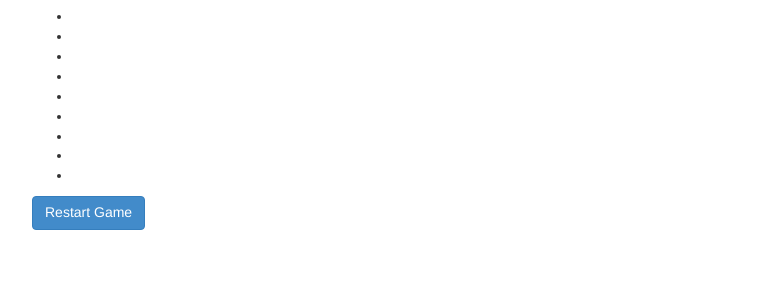
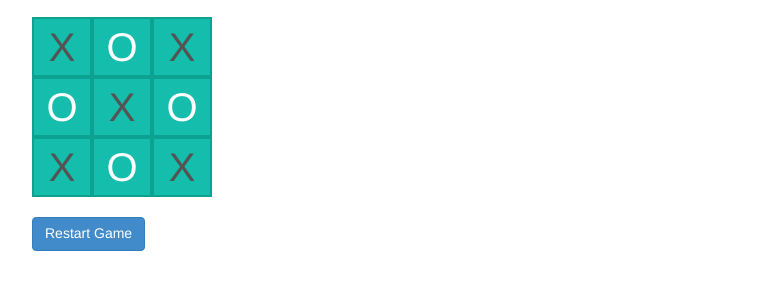
Before and after one commit to gurudeb/Tic-Tac-Toe, a plain HTML site: page index.html in a window 1280 px wide. Shown: the part 116-406 px from the top of the page, without its empty margins (38-817 px from the left). Drawn offline with Linux system fonts and the light colour scheme.

Commit message:
Updated CSS

```diff
--- a/css/style.css
+++ b/css/style.css
@@ -0,0 +1,27 @@
+#board {
+    background-color: #14bdac;
+    width: 180px;
+    margin: 20px 0 20px 0;
+    padding: 0;
+}
+#board li {
+    float: left;
+    height: 60px;
+    width: 60px;
+    text-align: center;
+    list-style: none;
+    background: #14bdac;
+    border: 2px solid #0da192;
+    font-size: 40px;
+    font-size: 4rem;
+    color: #545454;
+}
+#board li.o {
+    color: #fff;
+}
+#board li.locked:hover {
+    cursor: no-drop;
+}
+#board li:not(.locked):hover {
+    cursor: pointer;
+}
--- a/index.html
+++ b/index.html
@@ -27,18 +27,17 @@
                     <div class="col-sm-12">
                         <h1>Tic-Tac-Toe Game - Let's Play!</h1>
                         <h2>A simple JavaScript based HTML5 Tic-Tac-Toe Game:</h2>
-                        <ul id="board">
-                            <li></li>
-                            <li></li>
-                            <li></li>
-                            <li></li>
-                            <li></li>
-                            <li></li>
-                            <li></li>
-                            <li></li>
-                            <li></li>
+                        <ul id="board" class="clearfix">
+                            <li>X</li>
+                            <li class="o locked">O</li>
+                            <li>X</li>
+                            <li class="o">O</li>
+                            <li>X</li>
+                            <li class="o">O</li>
+                            <li>X</li>
+                            <li class="o">O</li>
+                            <li>X</li>
                         </ul>
-                        <div class="clearfix"></div>
                         <button type="button" class="btn btn-primary" id="restart">Restart Game</button>
                     </div><!--/col-sm-12 -->
                 </div><!--/row -->
```
